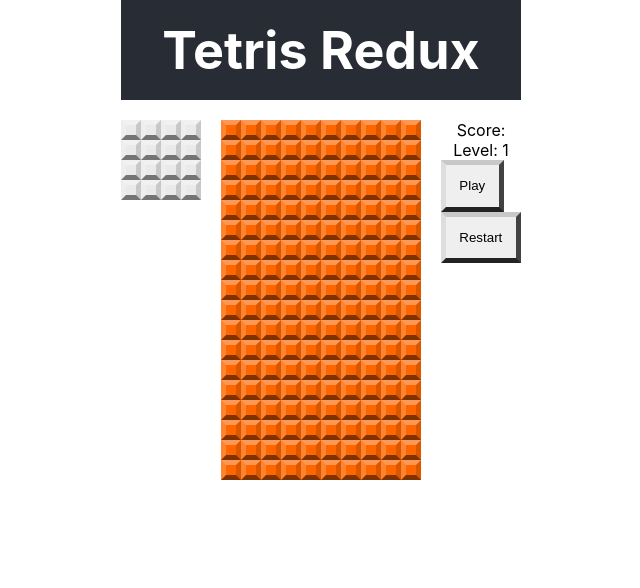
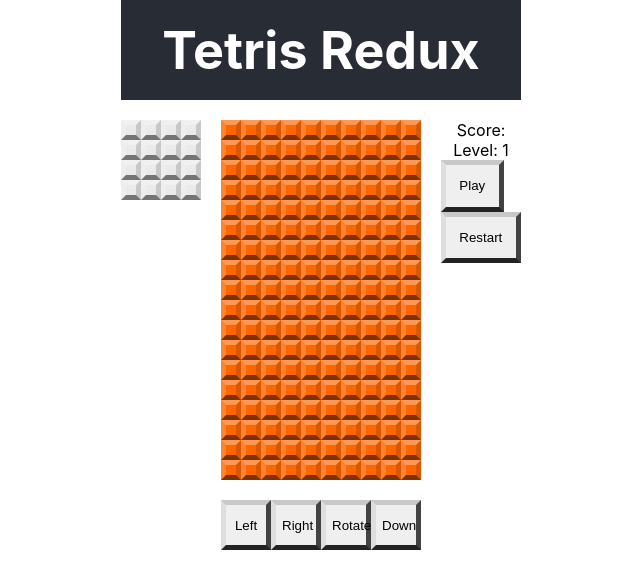
Before and after one commit to DrakeVorndran/tetris, a React (Create React App) app: page / in a window 1280 px wide. Shown: the top 588 px of the page, without its empty margins (319-959 px from the left). Built offline with nearby package versions, Linux system fonts and the light colour scheme.

Commit message:
added initial controslg

```diff
--- a/src/App.js
+++ b/src/App.js
@@ -4,6 +4,8 @@ import './App.css';
 import NextBlock from './components/next-block'
 import GridBoard from './components/grid-board'
 import ScoreBoard from './components/score-board'
+import Controls from './components/controls'
+
 
 
 class App extends Component {
@@ -16,6 +18,7 @@ class App extends Component {
         <GridBoard />
         <NextBlock />
         <ScoreBoard />
+        <Controls />
       </div>
     );
   }
--- /dev/null
+++ b/src/components/controls.js
@@ -0,0 +1,32 @@
+import React, { Component } from 'react'
+
+class Controls extends Component {
+  render() {
+    return (
+      <div className="controls">
+        {/* left */}
+        <button className="control-button" onClick={(e) => {
+
+        }}>Left</button>
+
+        {/* right */}
+        <button className="control-button" onClick={(e) => {
+
+        }}>Right</button>
+
+        {/* rotate */}
+        <button className="control-button" onClick={(e) => {
+
+        }}>Rotate</button>
+
+        {/* down */}
+        <button className="control-button" onClick={(e) => {
+
+        }}>Down</button>
+
+      </div>
+    )
+  }
+}
+
+export default Controls
--- a/src/index.css
+++ b/src/index.css
@@ -164,3 +164,22 @@ and 'b'. The '.' represents an empty cell on the grid. */
 .score-board {
   grid-area: r;
 }
+
+.controls {
+  grid-area: b;
+  display: flex;
+  flex-direction: row;
+}
+
+.control-button {
+  --size: calc(var(--tile-size) * 2.5);
+  width: var(--size);
+  height: var(--size);
+  text-align: center;
+  display: block;
+  border-width: 5px;
+  border-top-color: var(--button-color-t);
+  border-left-color: var(--button-color-l);
+  border-right-color: var(--button-color-r);
+  border-bottom-color: var(--button-color-b);
+}
```
